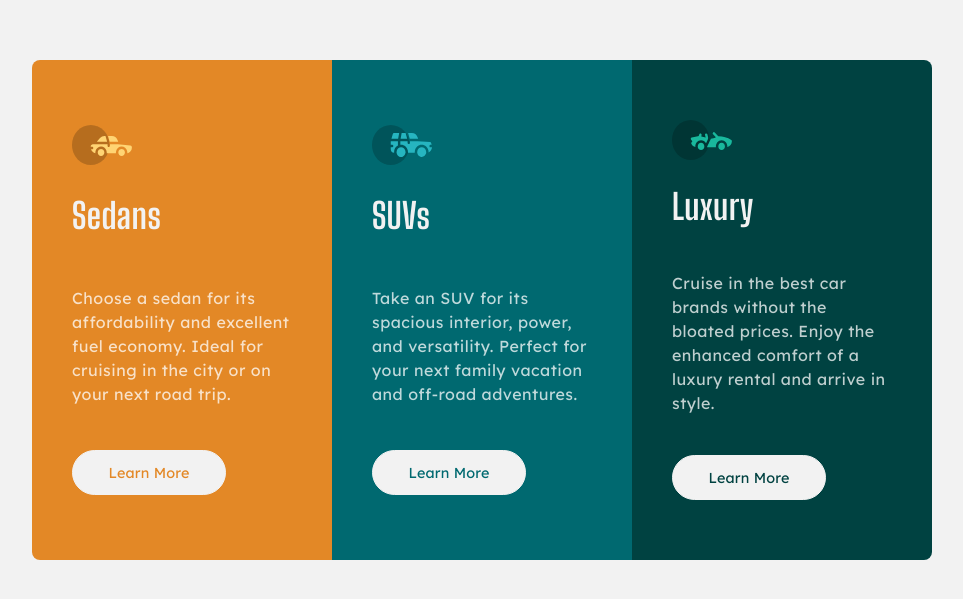
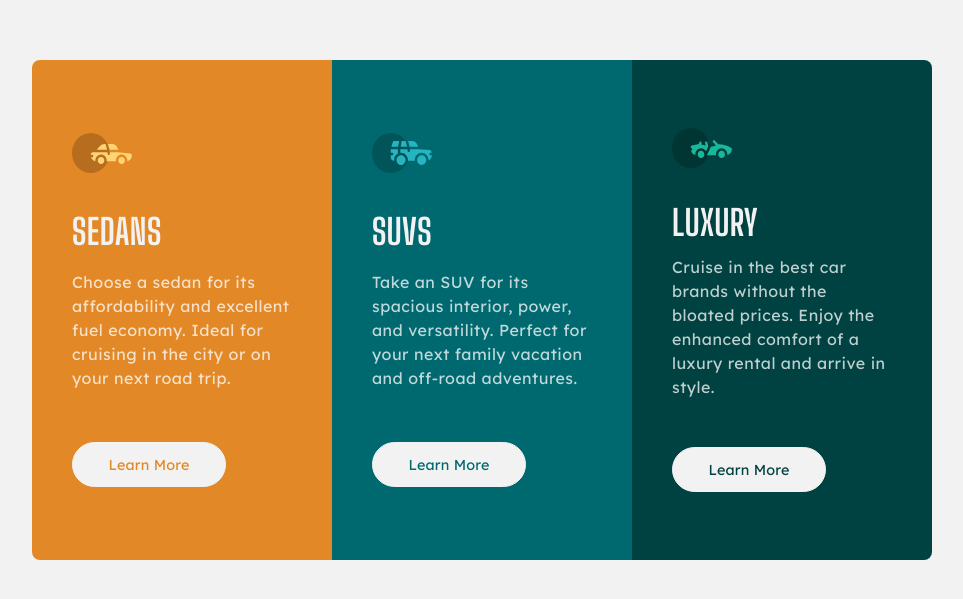
Before and after one commit to Lusk1nha/Column-Preview-Card, a plain HTML site: page public/index.html in a window 1280 px wide. Shown: the part 105-704 px from the top of the page, without its empty margins (158-1121 px from the left). Drawn offline with Linux system fonts and the light colour scheme.

Commit message:
fix-margin

```diff
--- a/public/styles/main.css
+++ b/public/styles/main.css
@@ -113,9 +113,10 @@ body {
   font-size: 2.2rem;
   font-family: 'Big Shoulders Display', cursive;
   font-weight: 700;
+  text-transform: uppercase;
   letter-spacing: 0.03rem;
 
-  margin-bottom: 25px;
+  margin-bottom: 15px;
 
 }
 
--- a/public/styles/responsive.css
+++ b/public/styles/responsive.css
@@ -37,10 +37,16 @@
 
   }
 
+  .card .car-type {
+    margin-bottom: 0px;
+
+  }
+
   .card .card-text {
     font-size: 1rem;
 
     margin: 0;
+    margin-top: -15px;
 
   }
 
```
